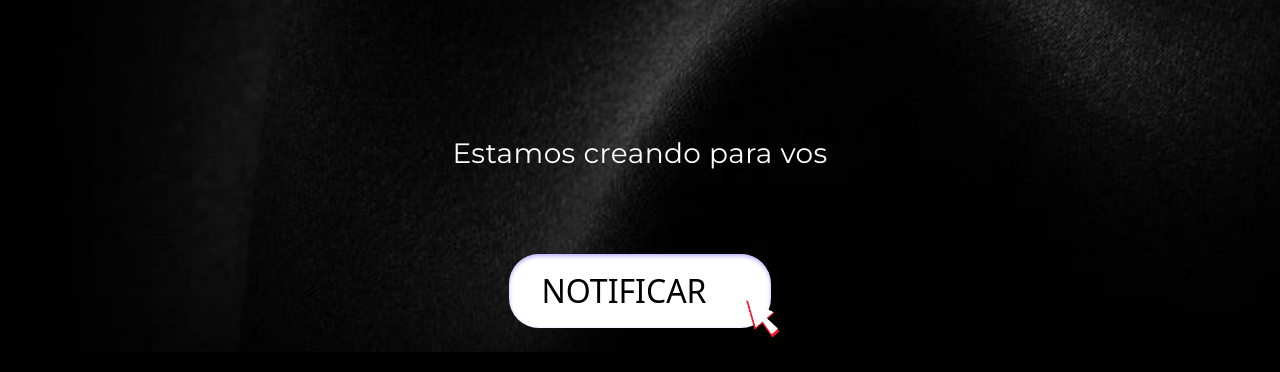
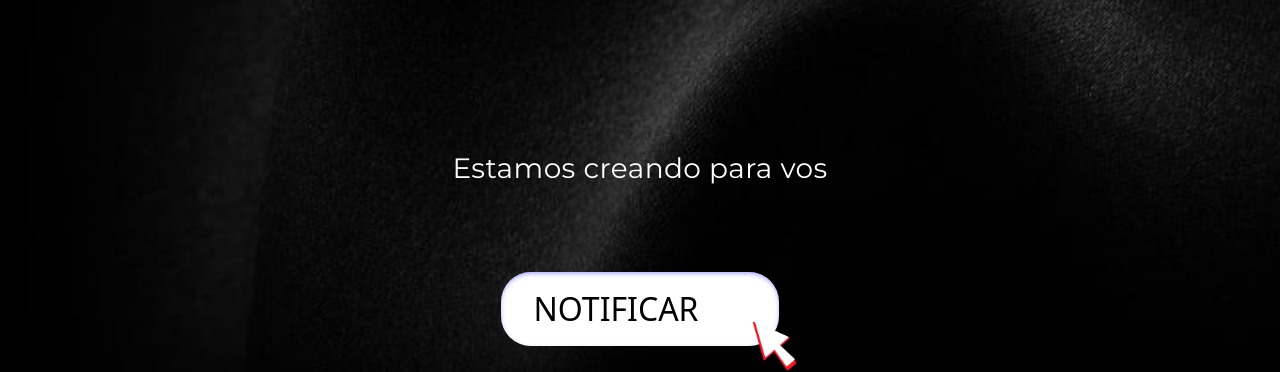
Before and after one commit to Polar-Tang/single_opt-in_BAKANA, a website: page index.html in a window 1280 px wide. Shown: the part 428-800 px from the top of the page. Drawn offline with Linux system fonts and the light colour scheme.

Commit message:
DVH AND H-SCREEN ON LG

```diff
--- a/index.html
+++ b/index.html
@@ -21,7 +21,6 @@
   gap-4
   items-center
   h-dvh
-  sm:h-screen
   bg-black
   text-center
   place-items-center
@@ -29,7 +28,8 @@
   bg-no-repeat
   w-full
   bg-transparent
-  relative">
+  relative
+  full-screen-height-lg">
 
 		<div class="absolute z-10
   top-1/2
@@ -143,9 +143,9 @@
 			xl:text-[32px]
 			2xl:text-[36px]">
 				NOTIFICAR
-				<span class="ml-2 relative w-6 h-6">
+				<span class="ml-2 relative w-6 h-6 xl:w-10">
 					<img src="./public/hand.gif"
-						class="absolute top-1/2 left-1/2 -translate-x-1/8 -translate-y-1/2 max-w-6xl" />
+						class="absolute top-1/2 left-1/2 -translate-x-1/8 -translate-y-1/2 max-w-6xl lg:w-20" />
 				</span>
 			</button>
 		</div>
--- a/input.css
+++ b/input.css
@@ -6,5 +6,12 @@
   img {
     width: 60px;
   }
+}
 
+@layer components {
+  @media (min-height: 640px) {
+    .full-screen-height-lg {
+      height: 100vh;
+    }
+  }
 }
--- a/style.css
+++ b/style.css
@@ -39,7 +39,6 @@ body {
     font-family: 'Montserrat', sans-serif;
 
 }
-
 
 h1 {
     font-family: 'Vollkorn', serif;
```
Also changed, not shown: output.css.
